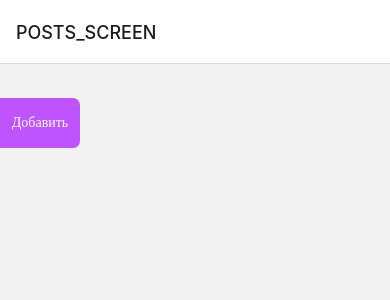
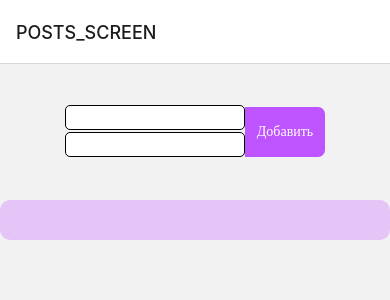
Before and after one commit to volchishka1/testPosts, a React Native app: screen / in a window 390 px wide. Shown: the top 300 px of the page. Built offline with nearby package versions, Linux system fonts and the light colour scheme.

Commit message:
added types and styles to postScreen

```diff
--- a/src/screens/postsScreen/styles.ts
+++ b/src/screens/postsScreen/styles.ts
@@ -1,5 +1,39 @@
-import { StyleSheet } from 'react-native';
+import { StyleSheet, ViewStyle } from 'react-native';
 
-export type PostsScreenStyles = {};
+export type PostsScreenStyles = {
+  createPostContainer: ViewStyle;
+  textInputContainer: ViewStyle;
+  textInput: ViewStyle;
+  postsContainer: ViewStyle;
+  postContainer: ViewStyle;
+};
 
-export const postsScreenViewStyles = StyleSheet.create<PostsScreenStyles>({});
+export const postsScreenViewStyles = StyleSheet.create<PostsScreenStyles>({
+  createPostContainer: {
+    borderRadius: 10,
+    alignItems: 'center',
+    justifyContent: 'center',
+    height: 120,
+    marginVertical: 8,
+    flexDirection: 'row',
+  },
+  textInputContainer: {
+    width: 180,
+  },
+  textInput: {
+    width: '100%',
+    height: 25,
+    backgroundColor: 'white',
+    borderWidth: 1,
+    borderRadius: 5,
+    marginBottom: 2,
+  },
+  postsContainer: {
+    borderRadius: 10,
+    backgroundColor: '#e5c5f8',
+  },
+  postContainer: {
+    alignItems: 'flex-start',
+    height: 40,
+  },
+});
--- a/src/screens/postsScreen/types.ts
+++ b/src/screens/postsScreen/types.ts
@@ -1,5 +1,9 @@
-import { TouchableOpacityProps } from 'react-native';
+import { TextInputProps, TouchableOpacityProps } from 'react-native';
 
 export type PostsScreenViewProps = {
   navigationToPostScreen: TouchableOpacityProps['onPress'];
+  addPost: TouchableOpacityProps['onPress'];
+  setTitle: TextInputProps['onChangeText'];
+  setBody: TextInputProps['onChangeText'];
+  post: TextInputProps['children'];
 };
```
